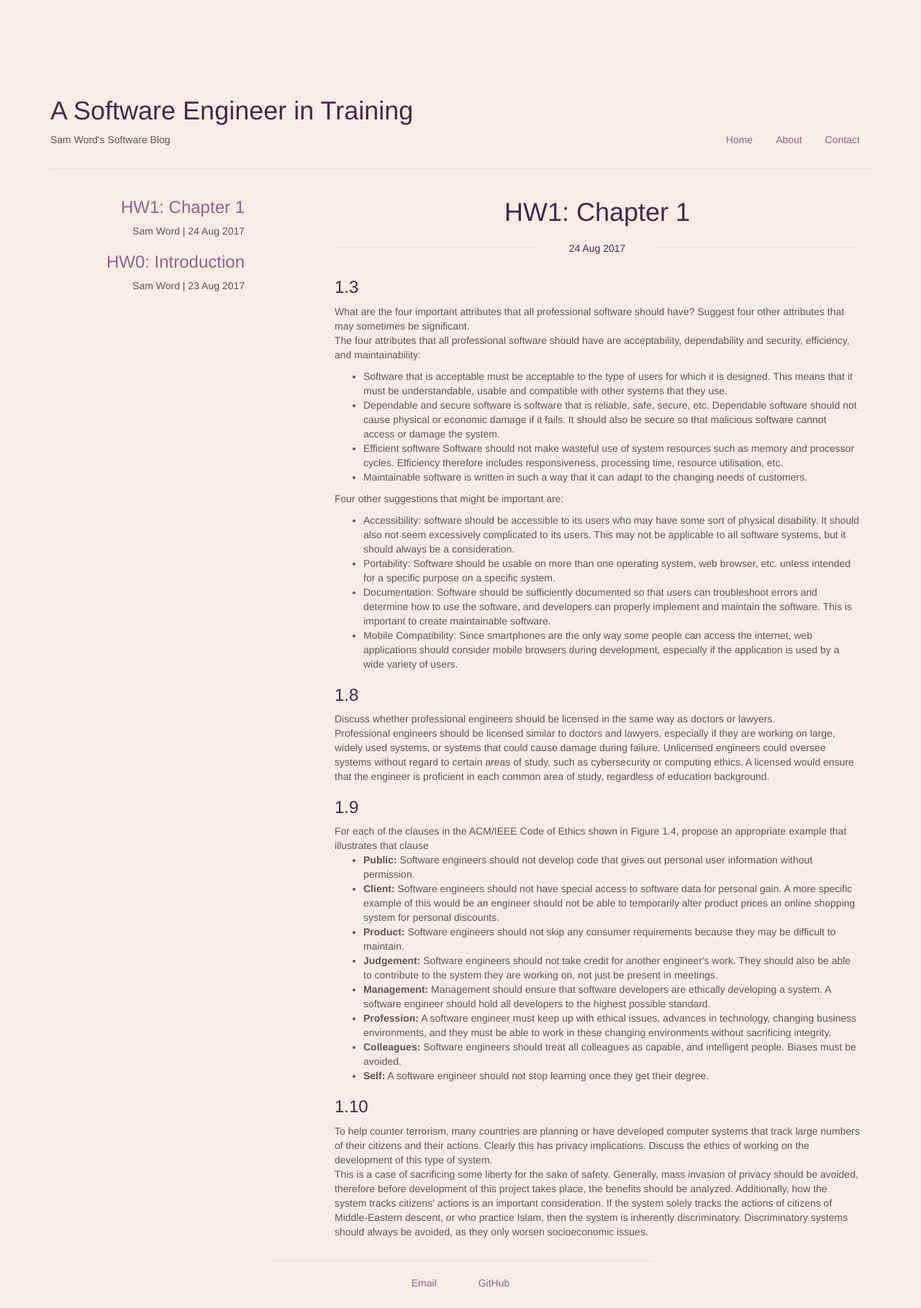
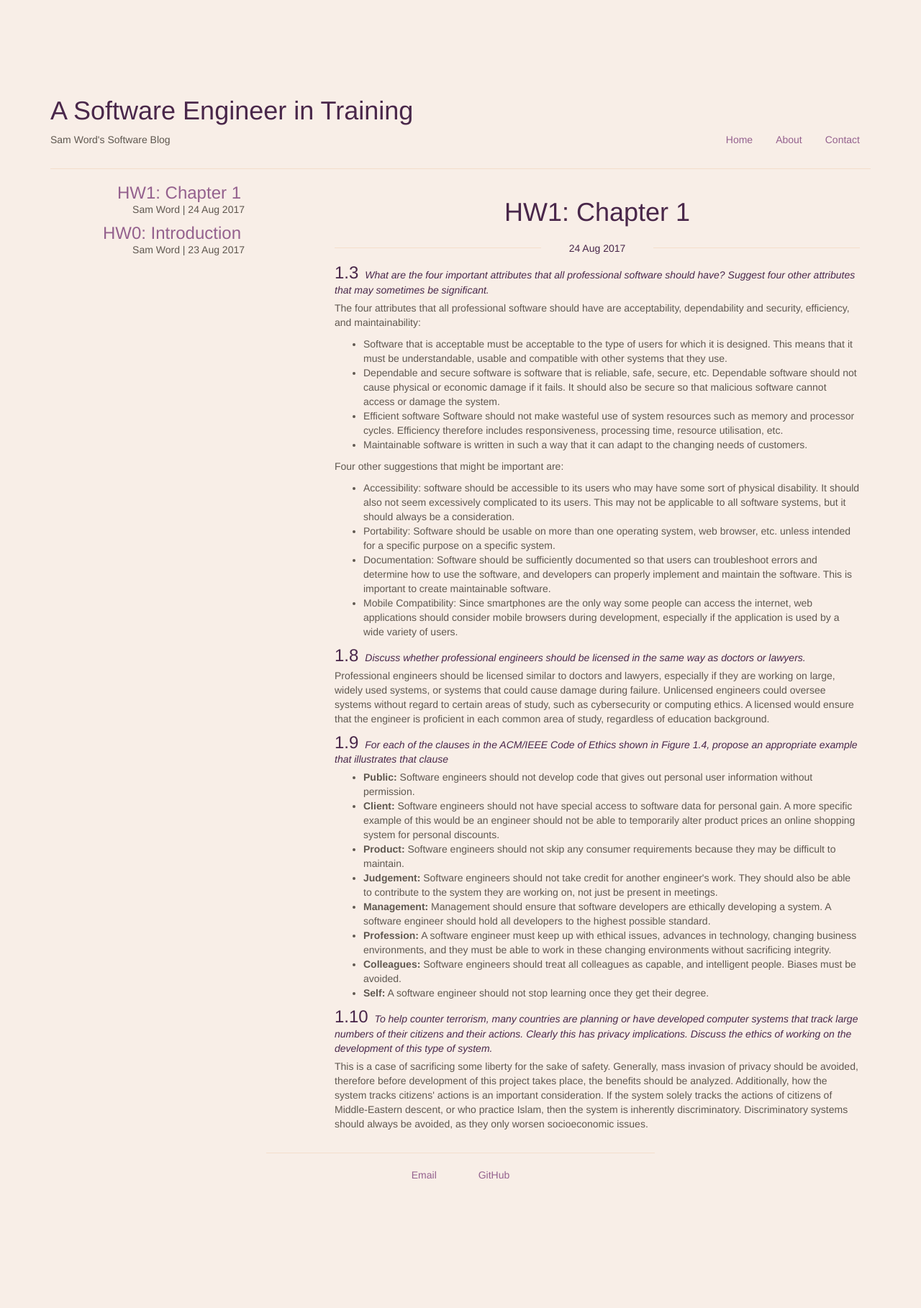
Before and after one commit to SamWord/SamWord.github.io, a Jekyll site: the page built from _posts/2017-08-24-HW1-Chapter-1.md, in a window 1280 px wide. Shown: the whole page at 72% size. Built offline with Jekyll 4.4.1, drawn with Linux system fonts in a browser that asks for light colours; nearby versions of some CDN libraries; after the commit the page ends 1668 px from its top, so only the background shows below that.

Commit message:
added styling to correct file

```diff
--- a/css/main.css
+++ b/css/main.css
@@ -81,3 +81,18 @@
     display: inline;
     padding: 5%;
 }
+
+.question h1, h2, h3 {
+    display: inline;
+    padding-right: 5px;
+}
+
+.question span {
+    display: inline;
+    color: var(--dark-purple);
+    font-style: italic;
+}
+
+.answer {
+    padding-top: 5px;
+}
```
